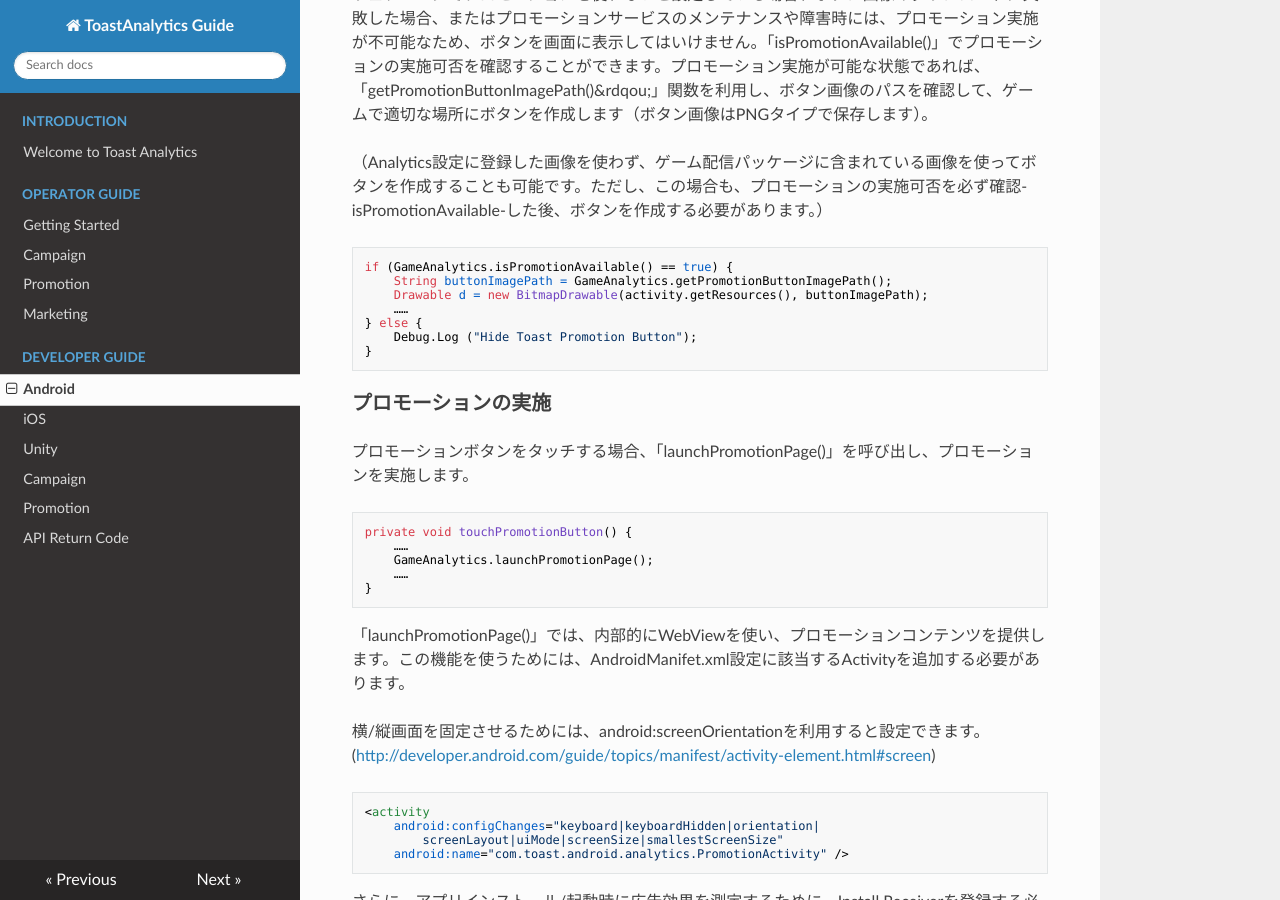
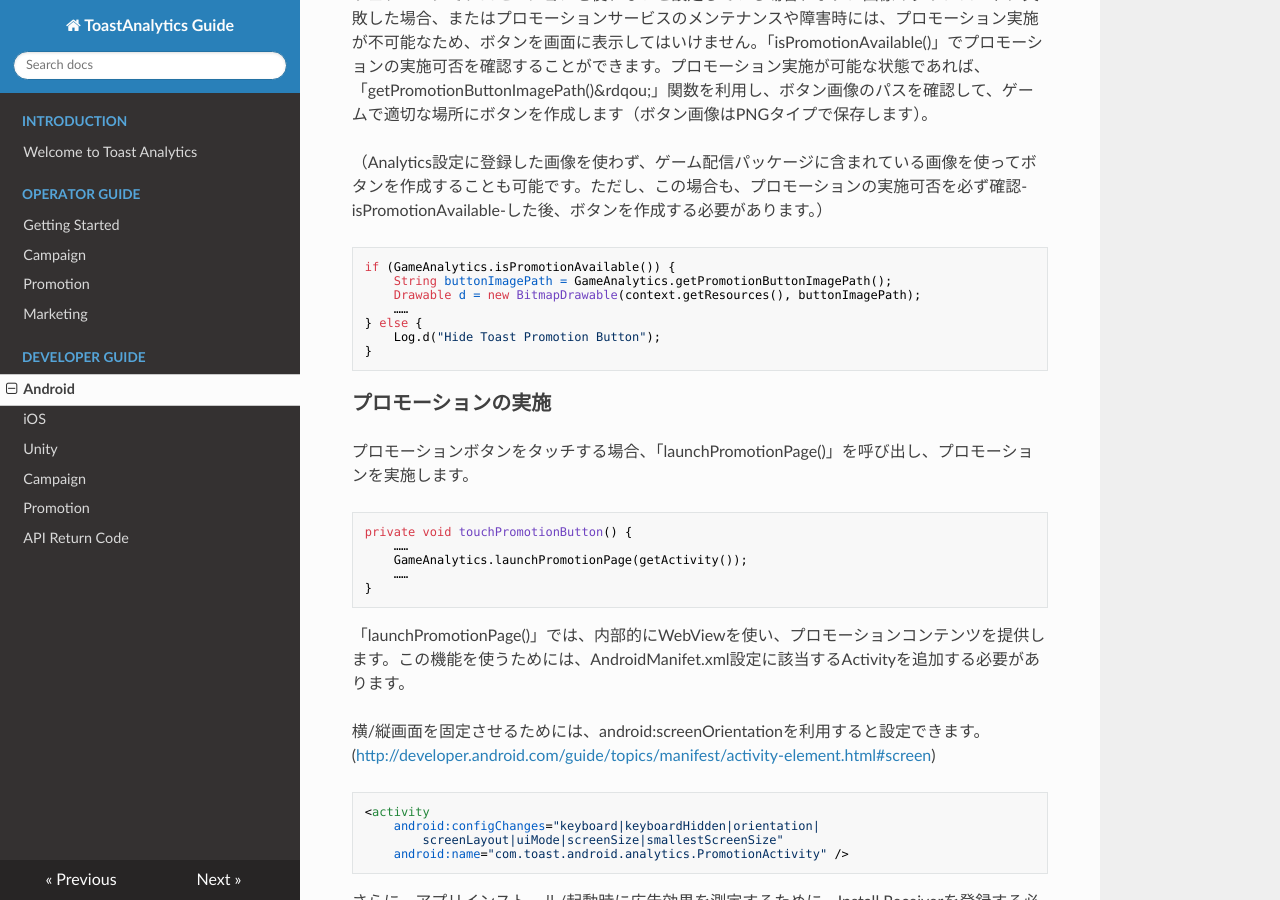
Before and after one commit to ToastAnalytics/ToastAnalytics_JA, an MkDocs documentation site: the page built from docs/Developer/4. Android Developer Guide.md, in a window 1280 px wide and 900 px high, scrolled down 14289 px. Built offline with MkDocs 1.6.1, drawn with Linux system fonts in a browser that asks for light colours; nearby versions of some CDN libraries; old or Windows-style settings are respelled for this version of MkDocs.

Commit message:
Update 4. Android Developer Guide.md

````diff
--- a/docs/Developer/4. Android Developer Guide.md
+++ b/docs/Developer/4. Android Developer Guide.md
@@ -602,12 +602,12 @@ Analytics設定ページでプロモーション情報を登録してから、
 （Analytics設定に登録した画像を使わず、ゲーム配信パッケージに含まれている画像を使ってボタンを作成することも可能です。ただし、この場合も、プロモーションの実施可否を必ず確認-isPromotionAvailable-した後、ボタンを作成する必要があります。）
 
 ```java
-if (GameAnalytics.isPromotionAvailable() == true) {
+if (GameAnalytics.isPromotionAvailable()) {
     String buttonImagePath = GameAnalytics.getPromotionButtonImagePath();
-    Drawable d = new BitmapDrawable(activity.getResources(), buttonImagePath);
+    Drawable d = new BitmapDrawable(context.getResources(), buttonImagePath);
     ……
 } else {
-    Debug.Log ("Hide Toast Promotion Button");
+    Log.d("Hide Toast Promotion Button");
 }
 ```
 
@@ -617,7 +617,7 @@ if (GameAnalytics.isPromotionAvailable() == true) {
 ```java
 private void touchPromotionButton() {
     ……
-    GameAnalytics.launchPromotionPage();
+    GameAnalytics.launchPromotionPage(getActivity());
     ……
 }
 ```
````
